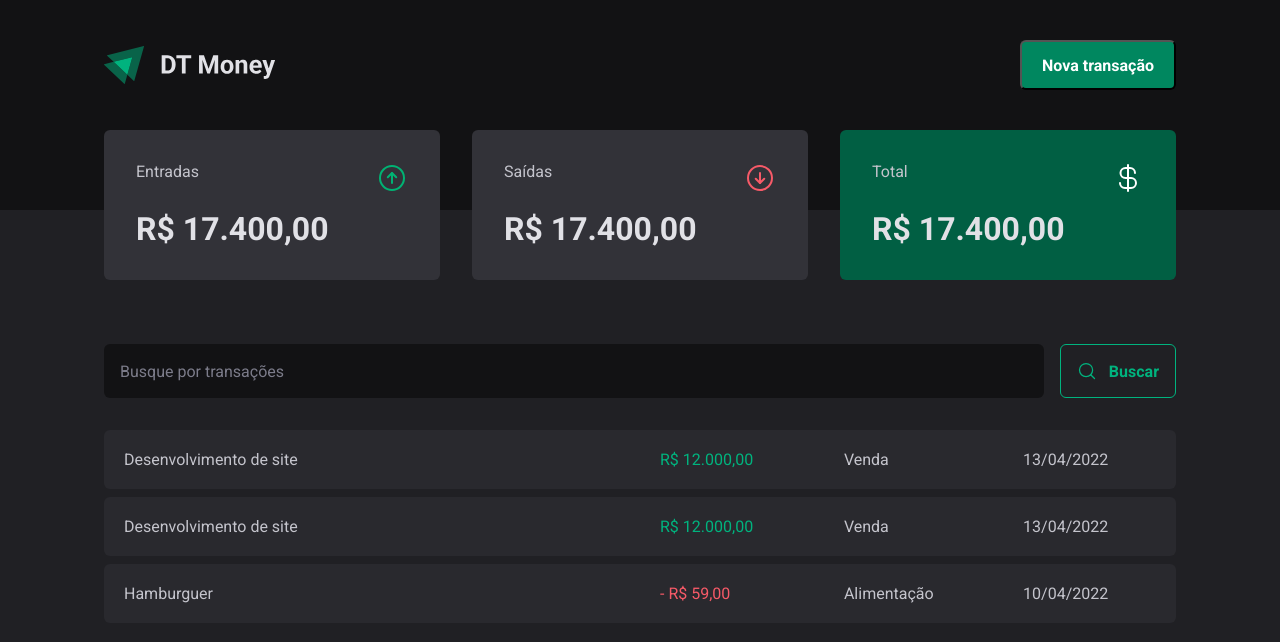
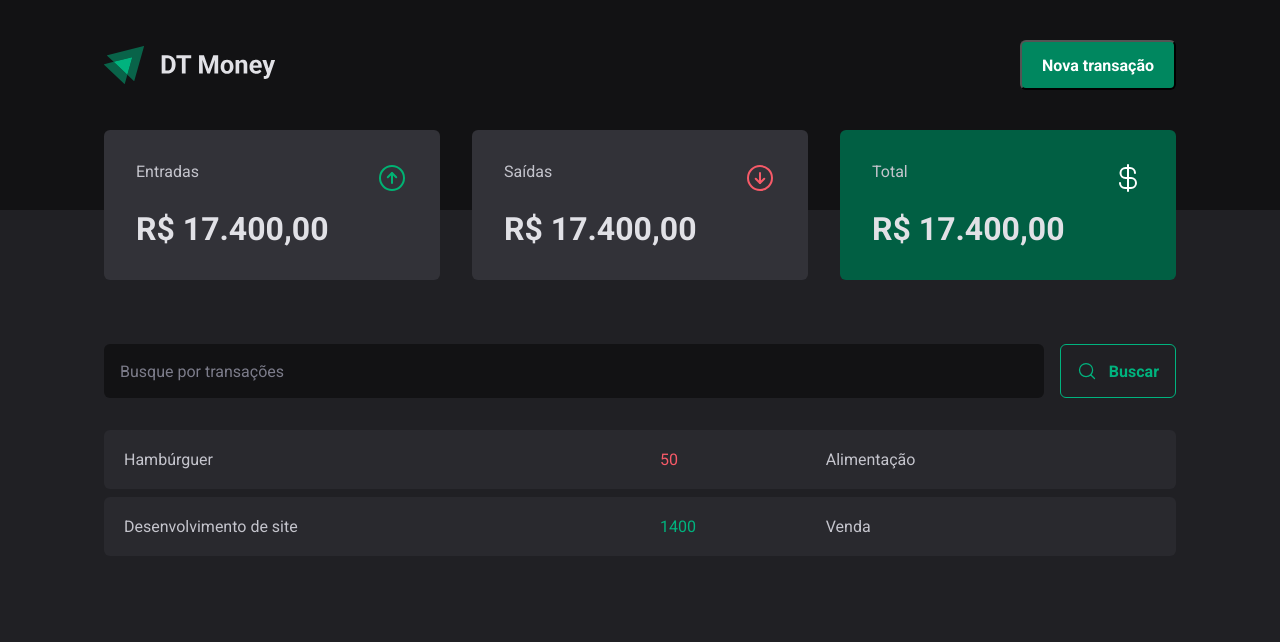
Before and after one commit to DavidAugustoo/DTMoney, a React (Vite) app: page / in a window 1280 px wide. Shown: the top 642 px of the page. Built offline with nearby package versions, Linux system fonts and the light colour scheme; data requests are answered from the project's data file.

Commit message:
contexto de transações criado

```diff
--- a/server.json
+++ b/server.json
@@ -4,7 +4,7 @@
             "id": "1",
             "description": "Hambúrguer",
             "type": "outcome",
-            "category": "Aliemntação",
+            "category": "Alimentação",
             "price": 50,
             "createAt": "2022-11-01:30:44.505Z"
         },
--- a/src/App.tsx
+++ b/src/App.tsx
@@ -1,4 +1,5 @@
 import { ThemeProvider } from 'styled-components'
+import { TransactionsProvider } from './contexts/TransactionsCotext'
 import { Transactions } from './pages/Transactions'
 import { GlobalStyle } from './styles/global'
 import { defaultTheme } from './styles/theme/default'
@@ -7,7 +8,9 @@
   return (
     <ThemeProvider theme={defaultTheme}>
       <GlobalStyle />
-      <Transactions />
+      <TransactionsProvider>
+        <Transactions />
+      </TransactionsProvider>
     </ThemeProvider>
   )
 }
--- a/src/components/Summary/index.tsx
+++ b/src/components/Summary/index.tsx
@@ -1,7 +1,11 @@
 import { SummaryCard, SummaryContainer } from './styles'
 import { ArrowCircleUp, ArrowCircleDown, CurrencyDollar } from 'phosphor-react'
+import { useContext } from 'react'
+import { TransactionsContext } from '../../contexts/TransactionsCotext'
 
 export function Summary() {
+  const { transactions } = useContext(TransactionsContext)
+
   return (
     <SummaryContainer>
       <SummaryCard>
--- /dev/null
+++ b/src/contexts/TransactionsCotext.tsx
@@ -0,0 +1,41 @@
+import { createContext, ReactNode, useEffect, useState } from 'react'
+
+interface Transaction {
+  id: number
+  description: string
+  type: 'income' | 'outcome'
+  price: number
+  category: string
+  createdAt: string
+}
+
+interface TransactionContextType {
+  transactions: Transaction[]
+}
+
+interface TransactionProviderProps {
+  children: ReactNode
+}
+
+export const TransactionsContext = createContext({} as TransactionContextType)
+
+export function TransactionsProvider({ children }: TransactionProviderProps) {
+  const [transactions, setTransactions] = useState<Transaction[]>([])
+
+  async function LoadTransactions() {
+    const response = await fetch('http://localhost:3000/transactions')
+    const data = await response.json()
+
+    setTransactions(data)
+  }
+
+  useEffect(() => {
+    LoadTransactions()
+  }, [])
+
+  return (
+    <TransactionsContext.Provider value={{ transactions }}>
+      {children}
+    </TransactionsContext.Provider>
+  )
+}
--- a/src/pages/Transactions/index.tsx
+++ b/src/pages/Transactions/index.tsx
@@ -1,6 +1,9 @@
+import { useContext } from 'react'
 import { Header } from '../../components/Header'
 import { Summary } from '../../components/Summary'
+import { TransactionsContext } from '../../contexts/TransactionsCotext'
 import { SearchForm } from './components/SearchForm'
+
 import {
   PriceHighlight,
   TransactionsContainer,
@@ -8,6 +11,8 @@
 } from './styles'
 
 export function Transactions() {
+  const { transactions } = useContext(TransactionsContext)
+
   return (
     <div>
       <Header />
@@ -18,30 +23,20 @@
 
         <TransactionsTable>
           <tbody>
-            <tr>
-              <td width="50%">Desenvolvimento de site</td>
-              <td>
-                <PriceHighlight variant="income">R$ 12.000,00</PriceHighlight>
-              </td>
-              <td>Venda</td>
-              <td>13/04/2022</td>
-            </tr>
-            <tr>
-              <td width="50%">Desenvolvimento de site</td>
-              <td>
-                <PriceHighlight variant="income">R$ 12.000,00</PriceHighlight>
-              </td>
-              <td>Venda</td>
-              <td>13/04/2022</td>
-            </tr>
-            <tr>
-              <td width="50%">Hamburguer</td>
-              <td>
-                <PriceHighlight variant="outcome">- R$ 59,00</PriceHighlight>
-              </td>
-              <td>Alimentação</td>
-              <td>10/04/2022</td>
-            </tr>
+            {transactions.map((transaction) => {
+              return (
+                <tr key={transaction.id}>
+                  <td width="50%">{transaction.description}</td>
+                  <td>
+                    <PriceHighlight variant={transaction.type}>
+                      {transaction.price}
+                    </PriceHighlight>
+                  </td>
+                  <td>{transaction.category}</td>
+                  <td>{transaction.createdAt}</td>
+                </tr>
+              )
+            })}
           </tbody>
         </TransactionsTable>
       </TransactionsContainer>
```
Also changed, not shown: db-1667371170873.json (deleted, +0 -20 lines).
